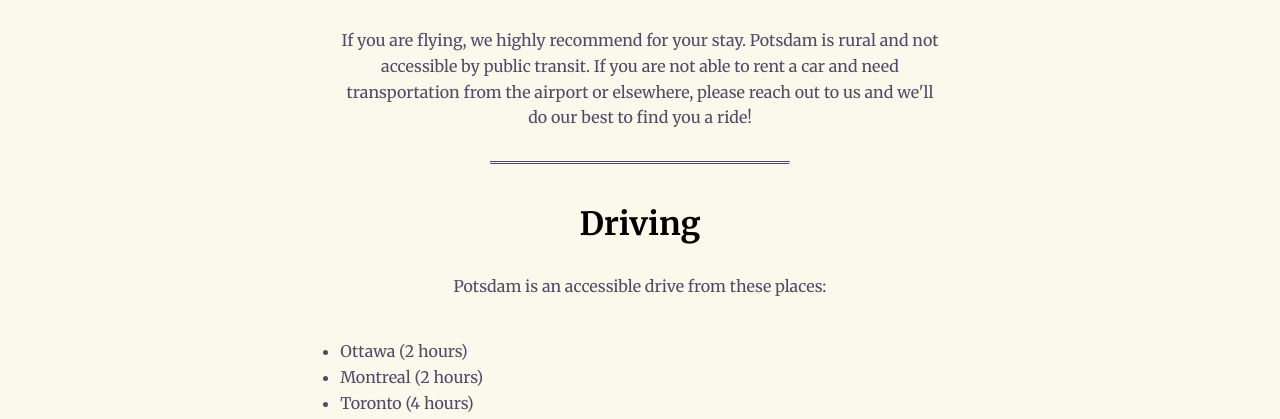
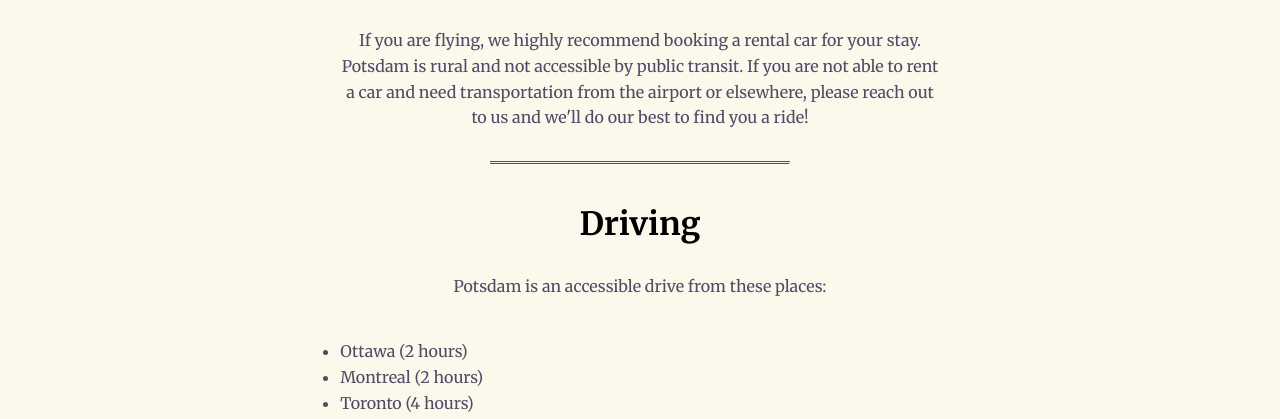
Before and after one commit to mjihopkins-jpg/mjihopkins-jpg.github.io, a plain HTML site: page travel.html in a window 1280 px wide. Shown: the part 668-1087 px from the top of the page. Drawn offline with Linux system fonts and the light colour scheme.

Commit message:
fixed text error

```diff
--- a/travel.html
+++ b/travel.html
@@ -44,7 +44,7 @@
 
 <h1>Rental cars</h1>
 
-<p>If you are flying, we highly recommend for your stay. Potsdam is rural and not accessible by public transit. If you are not able to rent a car and need transportation from the airport or elsewhere, please reach out to us and we'll do our best to find you a ride! </p>
+<p>If you are flying, we highly recommend booking a rental car for your stay. Potsdam is rural and not accessible by public transit. If you are not able to rent a car and need transportation from the airport or elsewhere, please reach out to us and we'll do our best to find you a ride! </p>
 <hr class="double">
 <h1>Driving</h1>
 
```
